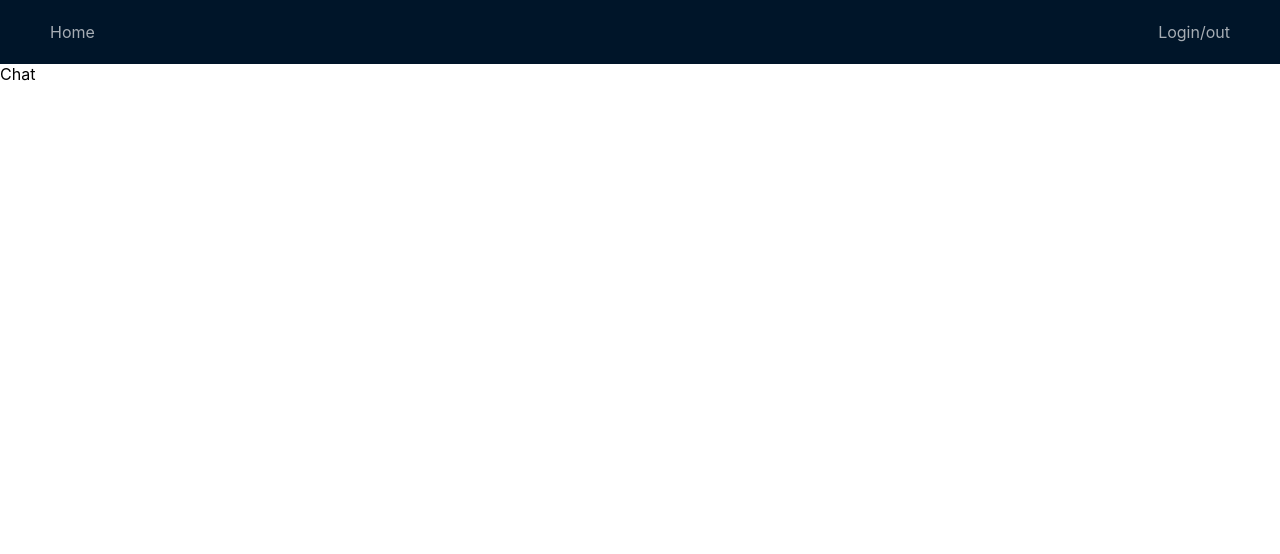
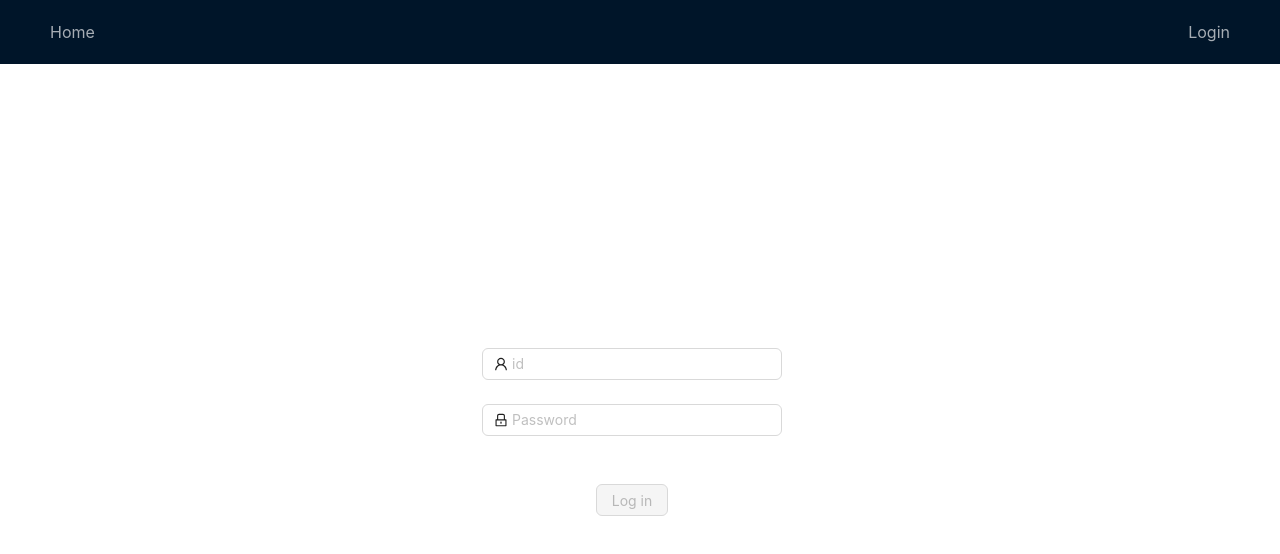
Before and after one commit to JHni2/realtime-chat, a React (Create React App) app in the folder client/: page / in a window 1280 px wide. Shown: the top 554 px of the page. Built offline with nearby package versions, Linux system fonts and the light colour scheme.

Commit message:
[feat]로그인, 로그아웃 동작

```diff
--- a/client/src/App.js
+++ b/client/src/App.js
@@ -2,14 +2,19 @@ import { Routes, Route, Navigate } from 'react-router-dom';
 import Chat from './pages/Chat';
 import Login from './pages/Login';
 import HeaderNav from './components/Header';
+import { useContext } from 'react';
+import { AuthContext } from './context/AuthContext';
 
 function App() {
+  const { user } = useContext(AuthContext);
+  console.log(user);
+
   return (
     <>
       <HeaderNav />
       <Routes>
-        <Route path="/" element={<Chat />} />
-        <Route path="login" element={<Login />} />
+        <Route path="/" element={user ? <Chat /> : <Login />} />
+        <Route path="login" element={user ? <Chat /> : <Login />} />
         <Route path="*" element={<Navigate to="/" />} />
       </Routes>
     </>
--- a/client/src/components/Header.js
+++ b/client/src/components/Header.js
@@ -1,15 +1,28 @@
+import { useContext } from 'react';
 import { Link } from 'react-router-dom';
+import { AuthContext } from '../context/AuthContext';
 
 const HeaderNav = () => {
+  const { user, logoutUser } = useContext(AuthContext);
+
   return (
     <header className="layout-header">
       <ul className="menu">
         <Link to="/">
           <li className="menu-item">Home</li>
         </Link>
-        <Link to="login">
-          <li className="menu-item">Login/out</li>
-        </Link>
+        <div className="menu-item-flex">
+          {user && <li className="menu-item">{user?.name} 님</li>}
+          {user ? (
+            <Link onClick={() => logoutUser()} to="/login">
+              <li className="menu-item">Logout</li>
+            </Link>
+          ) : (
+            <Link to="/chat">
+              <li className="menu-item">Login</li>
+            </Link>
+          )}
+        </div>
       </ul>
     </header>
   );
--- /dev/null
+++ b/client/src/context/AuthContext.js
@@ -0,0 +1,61 @@
+import { createContext, useState, useEffect, useCallback } from 'react';
+import { baseUrl, postRequest } from '../utils/services';
+
+export const AuthContext = createContext();
+
+export const AuthContextProvider = ({ children }) => {
+  const [user, setUser] = useState(null);
+  const [loginInfo, setLoginInfo] = useState({
+    name: '',
+    id: '',
+    password: '',
+  });
+  const [loginError, setLoginError] = useState(null);
+  const [isLoginLoading, setIsLoginLoading] = useState(false);
+
+  useEffect(() => {
+    const user = localStorage.getItem('User');
+    setUser(JSON.parse(user));
+  }, []);
+
+  const updateLoginInfo = useCallback((info) => {
+    setLoginInfo(info);
+  }, []);
+
+  const loginUser = useCallback(async () => {
+    setIsLoginLoading(true);
+    setLoginError(null);
+
+    const response = await postRequest(`${baseUrl}/users/login`, JSON.stringify(loginInfo));
+
+    setIsLoginLoading(false);
+
+    if (response.error) {
+      return setLoginError(response);
+    }
+
+    localStorage.setItem('User', JSON.stringify(response));
+    setUser(response);
+  }, [loginInfo]);
+
+  const logoutUser = useCallback(() => {
+    localStorage.removeItem('User');
+    setUser(null);
+  }, []);
+
+  return (
+    <AuthContext.Provider
+      value={{
+        user,
+        logoutUser,
+        loginUser,
+        loginError,
+        loginInfo,
+        updateLoginInfo,
+        isLoginLoading,
+      }}
+    >
+      {children}
+    </AuthContext.Provider>
+  );
+};
--- a/client/src/index.css
+++ b/client/src/index.css
@@ -32,6 +32,11 @@ a {
   color: rgba(255, 255, 255, 0.65);
 }
 
+.menu-item-flex {
+  display: flex;
+  gap: 1rem;
+}
+
 .login-container {
   height: calc(100vh - 64px);
 }
@@ -51,3 +56,8 @@ a {
 .login-container .ant-form-item-control-input-content {
   text-align: center;
 }
+
+.login-error-message {
+  text-align: center;
+  color: rgb(255, 0, 0);
+}
--- a/client/src/index.js
+++ b/client/src/index.js
@@ -4,12 +4,15 @@ import './index.css';
 import App from './App';
 import reportWebVitals from './reportWebVitals';
 import { BrowserRouter } from 'react-router-dom';
+import { AuthContextProvider } from './context/AuthContext';
 
 const root = ReactDOM.createRoot(document.getElementById('root'));
 root.render(
   <React.StrictMode>
     <BrowserRouter>
-      <App />
+      <AuthContextProvider>
+        <App />
+      </AuthContextProvider>
     </BrowserRouter>
   </React.StrictMode>
 );
--- a/client/src/pages/Login.js
+++ b/client/src/pages/Login.js
@@ -1,17 +1,21 @@
-import React, { useEffect, useState } from 'react';
+import React, { useContext, useEffect, useState } from 'react';
 import { LockOutlined, UserOutlined } from '@ant-design/icons';
 import { Button, Form, Input } from 'antd';
+import { AuthContext } from '../context/AuthContext';
 const Login = () => {
   const [form] = Form.useForm();
   const [clientReady, setClientReady] = useState(false);
+  const { logoutUser, loginUser, loginError, loginInfo, updateLoginInfo, isLoginLoading } = useContext(AuthContext);
 
-  // To disable submit button at the beginning.
   useEffect(() => {
     setClientReady(true);
   }, []);
+
   const onFinish = (values) => {
     console.log('Finish:', values);
+    loginUser();
   };
+
   return (
     <div className="login-container">
       <Form form={form} name="horizontal_login" layout="inline" onFinish={onFinish}>
@@ -24,7 +28,11 @@ const Login = () => {
             },
           ]}
         >
-          <Input prefix={<UserOutlined className="site-form-item-icon" />} placeholder="Username" />
+          <Input
+            prefix={<UserOutlined className="site-form-item-icon" />}
+            placeholder="id"
+            onChange={(e) => updateLoginInfo({ ...loginInfo, id: e.target.value })}
+          />
         </Form.Item>
         <Form.Item
           name="password"
@@ -35,8 +43,14 @@ const Login = () => {
             },
           ]}
         >
-          <Input prefix={<LockOutlined className="site-form-item-icon" />} type="password" placeholder="Password" />
+          <Input
+            prefix={<LockOutlined className="site-form-item-icon" />}
+            type="password"
+            placeholder="Password"
+            onChange={(e) => updateLoginInfo({ ...loginInfo, password: e.target.value })}
+          />
         </Form.Item>
+        <span className="login-error-message">{loginError?.message}</span>
         <Form.Item shouldUpdate>
           {() => (
             <Button
--- /dev/null
+++ b/client/src/utils/services.js
@@ -0,0 +1,27 @@
+export const baseUrl = 'http://localhost:5000/api';
+
+export const postRequest = async (url, body) => {
+  const response = await fetch(url, {
+    method: 'post',
+    headers: {
+      'Content-Type': 'application/json',
+    },
+    body,
+  });
+
+  const data = await response.json();
+
+  if (!response.ok) {
+    let message;
+
+    if (data?.message) {
+      message = data.message;
+    } else {
+      message = data;
+    }
+
+    return { error: true, message };
+  }
+
+  return data;
+};
```
